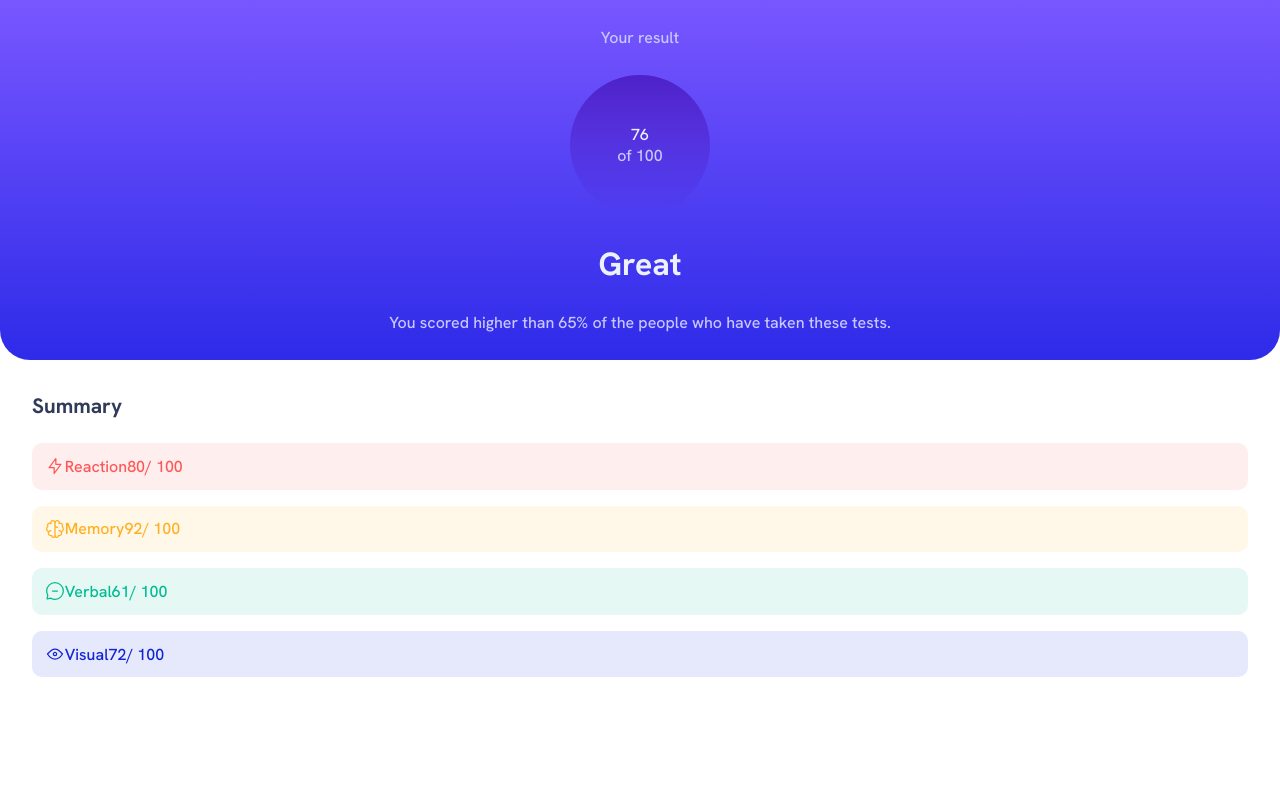
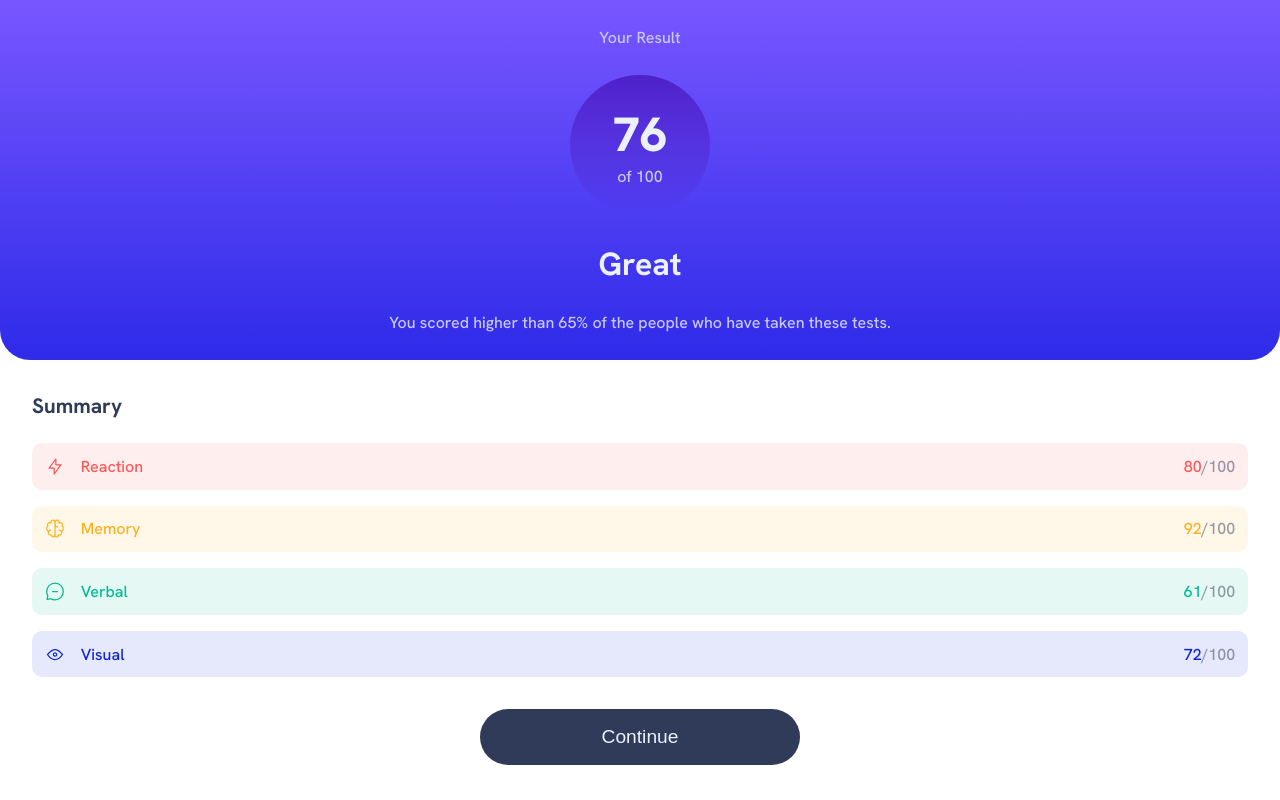
Before and after one commit to FelipeManchester/results-summary-component-main, a plain HTML site: page index.html in a window 1280 px wide. Drawn offline with Linux system fonts and the light colour scheme.

Commit message:
feat: add button

```diff
--- a/index.html
+++ b/index.html
@@ -11,8 +11,9 @@
 </head>
 
 <body>
+  <div id="container">
     <div id="overall">
-    <p>Your result</p>
+      <p>Your Result</p>
       <div id="score">
         <span id="result">76</span>
         <p>of 100</p>
@@ -22,30 +23,33 @@
         You scored higher than 65% of the people who have taken these tests.
       </p>
     </div>
+
     <div id="summary">
       <h2>Summary</h2>
       <ul>
         <li id="reaction">
-        <img alt='image of a thunder representing result of reaction test' aria-hidden="true" />
+          <img alt="image of a thunder representing result of reaction test" aria-hidden="true" />
           <p></p>
-        <span></span> / 100
+          <span></span><span>/100</span>
         </li>
         <li id="memory">
           <img alt="image of a brain representing result of a memory test" aria-hidden="true" />
           <p></p>
-        <span></span> / 100
+          <span></span><span>/100</span>
         </li>
         <li id="verbal">
           <img alt="image of a talk balloon representing result of a verbal test" aria-hidden="true" />
           <p></p>
-        <span></span> / 100
+          <span></span><span>/100</span>
         </li>
         <li id="visual">
           <img alt="image of a eye representing result of a visual test" aria-hidden="true" />
           <p></p>
-        <span></span> / 100
+          <span></span><span>/100</span>
         </li>
       </ul>
+    </div>
+    <button>Continue</button>
   </div>
   <script src="./scripts.js"></script>
 </body>
--- a/scripts.js
+++ b/scripts.js
@@ -5,16 +5,17 @@ async function fetchData() {
 }
 
 function handleData(data) {
-  let list = document.querySelectorAll('li');
-  let myResult = document.getElementById('result');
+  const list = document.querySelectorAll('li');
+  const myResult = document.getElementById('result');
   let totalScore = 0;
 
   let i = 0;
   list.forEach((e) => {
+    console.log(e.childNodes[5]);
     console.log(e.childNodes[1]);
     e.childNodes[1].src = data[i].icon;
     e.childNodes[3].textContent = data[i].category;
-    e.lastElementChild.textContent = data[i].score;
+    e.childNodes[5].textContent = data[i].score;
     totalScore += data[i].score;
     i++;
   });
--- a/style.css
+++ b/style.css
@@ -36,6 +36,20 @@ body {
   font-family: 'Hanken Grotesk', sans-serif;
 }
 
+#container button {
+  margin: 0 auto;
+  display: block;
+  border-radius: 40px;
+  border: none;
+  text-align: center;
+  width: 20rem;
+  height: 3.5rem;
+  background: var(--Dark-gray-blue);
+  font-size: 1.2rem;
+  color: var(--Pale-blue);
+  cursor: pointer;
+}
+
 #overall {
   width: 100vw;
   height: 360px;
@@ -70,8 +84,8 @@ body {
   flex-direction: column;
 }
 
-.score span {
-  font-size: 2rem;
+#result {
+  font-size: 3rem;
   font-weight: 800;
 }
 
@@ -90,7 +104,11 @@ ul {
 
 li {
   display: flex;
-  align-items: center;
+  justify-content: left;
+}
+
+li span:last-child {
+  color: hsla(224, 30%, 27%, 0.5);
 }
 
 #reaction {
@@ -98,6 +116,11 @@ li {
   background: var(--Light-red-background);
   border-radius: 10px;
   padding: 0.8rem;
+}
+
+#summary p {
+  flex: 1;
+  margin-left: 1rem;
 }
 
 #memory {
```
Lines whose indentation alone changed are shown as unchanged.
